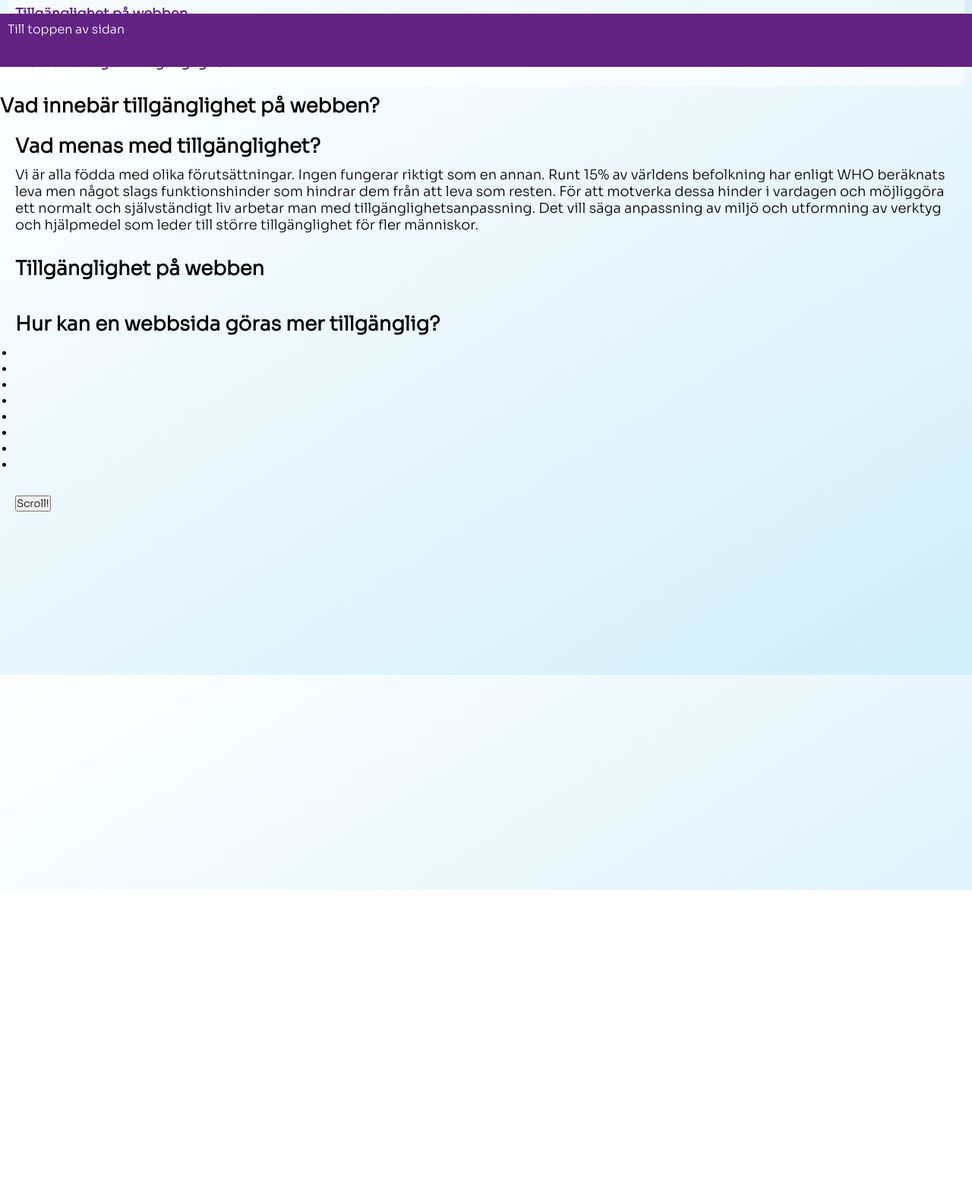
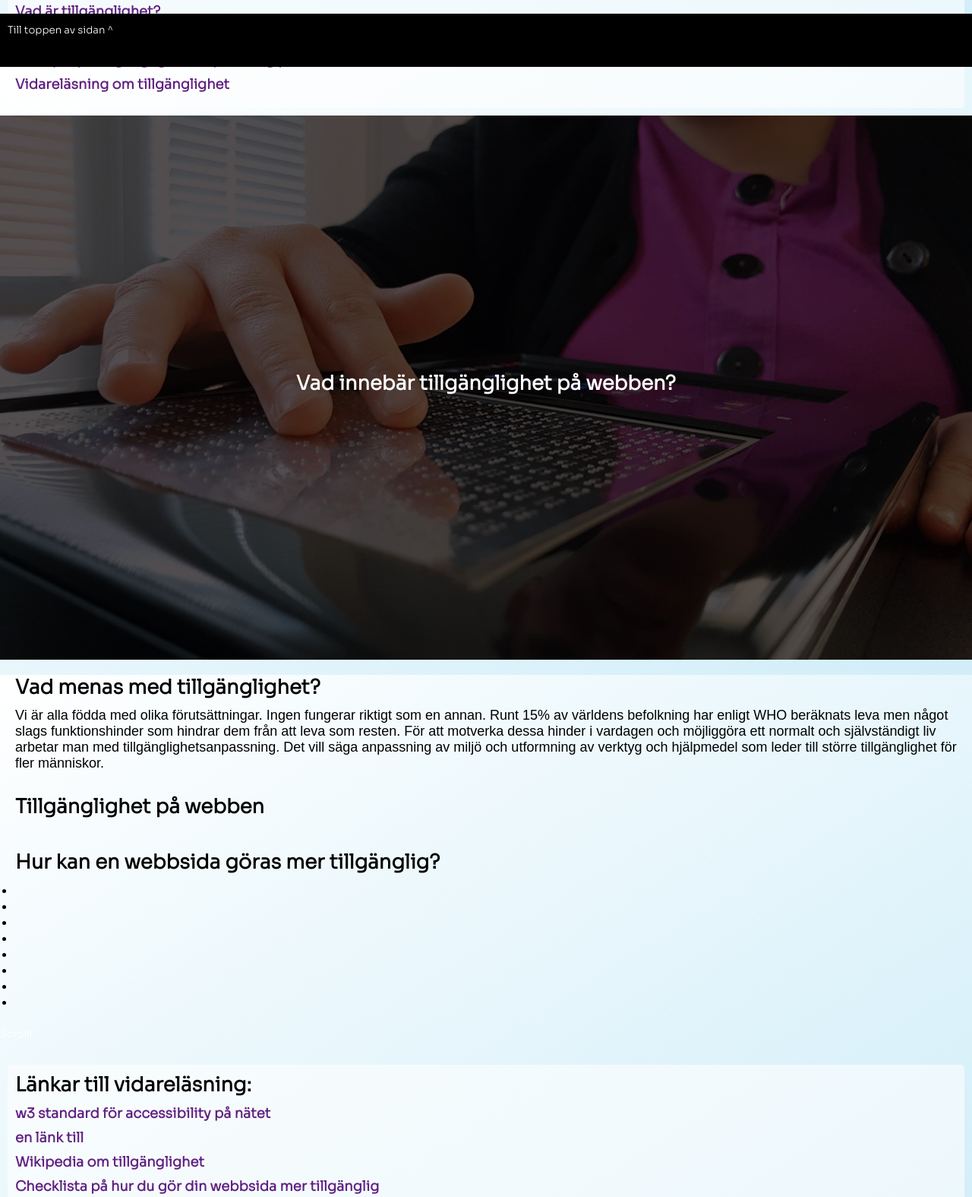
Before and after one commit to BannaHinder/About-Web-Accessibility, a plain HTML site: page index.html in a window 1280 px wide. Shown: the part 712-2287 px from the top of the page at 76% size. Before the commit the page ends 1883 px from the top, so only its background shows below. Drawn offline with Linux system fonts and the light colour scheme; a web font is replaced by a local one.

Commit message:
aaaaaaaaaah

```diff
--- a/index.html
+++ b/index.html
@@ -19,7 +19,7 @@
       <h1>Tillgänglighet på Webben</h1>
       <img src="pic/loving-hands.jpg" alt="hands reaching up" />
     </header>
-    <p>Klicka på länkarna nedan för att navigera till motsvarande stycke!</p>
+    <p class="main-style">Klicka på länkarna nedan för att navigera till motsvarande stycke!</p>
     <nav class="navbar main-style">
       <a href="#">Vad är tillgänglighet?</a>
       <a href="#">Tillgänglighet på webben</a>
@@ -48,7 +48,11 @@
       </article>
       <article class="main-style">
         <h3>Tillgänglighet på webben</h3>
-        <section></section>
+        <section>
+          <p>
+
+          </p>
+        </section>
       </article>
       <article class="main-style">
         <h3>Hur kan en webbsida göras mer tillgänglig?</h3>
@@ -65,11 +69,21 @@
           </ul>
         </section>
       </article>
-      <aside class="main-style">
-        <button onclick="scrollWin()">Scroll!</button><br /><br />
-      </aside>
+      <button >Scroll!</button><br /><br />
     </main>
-    <footer>Till toppen av sidan</footer>
+    <aside class="main-style navbar">
+      <h2>Länkar till vidareläsning:</h2>
+      <a href="https://www.w3.org/standards/webdesign/accessibility ">w3 standard för accessibility på nätet</a>
+      <a href="https://www.w3.org/TR/WCAG21/ ">en länk till</a>
+      <a href="https://en.wikipedia.org/wiki/Web_accessibility">Wikipedia om tillgänglighet</a>
+      <a href="https://webbriktlinjer.se/wcag/?checklista "> Checklista på hur du gör din webbsida mer tillgänglig</a>
+
+
+    </aside>
+    <footer>
+      <button onclick="scrollWin()">Till toppen av sidan ^</button>
+
+    </footer>
     <script src="script.js"></script>
   </body>
 </html>
--- a/script.js
+++ b/script.js
@@ -1,4 +1,5 @@
 
   function scrollWin() {
-    window.scrollTo(0, 500);
+    window.scrollTo(0, 0);
+
   }
--- a/styles/style.scss
+++ b/styles/style.scss
@@ -2,17 +2,25 @@
   @media  (min-width:550px){
   @content
   }
+}
+@mixin flex-center-center{
+  display:flex;
+  justify-content: center;
+  align-items: center;
 }
 $color1: #612282;
 $color2: #179f95;
 $color3: #9dd9f4;
 $color4: #e0017c;
 
+html {
+  scroll-behavior: smooth;
+}
 * {
   margin: 0;
   padding: 0;
-  font-family: "Shippori Antique B1", sans-serif;
   font-family: "Sora", sans-serif;
+
 }
 h1 {
   font-size: 36px;
@@ -26,6 +34,8 @@ h3 {
 }
 p {
   font-size: 18px;
+
+  font-family: "Shippori Antique B1", sans-serif;
 }
 
 body {
@@ -55,21 +65,27 @@ a {
   margin-bottom: 10px;
   font-weight: bold;
 }
-nav {
+.navbar {
   display: flex;
   flex-direction: column;
   align-items: flex-start;
   background: #ffffff99;
 }
 .pic{
-  background: url("pic/accessibility-image.jpg") no-repeat right top;
-
+  background-image: url("../pic/braille.jpeg");
+  background-size: cover;
+  height: 56vw;
+ @include flex-center-center();
+}
+.ma{
+  color: white;
+  text-align: center;
 }
 footer {
   position: fixed;
   left: 0;
   bottom: 0;
-  background: #612282;
+  background: #000000;
   color: white;
   height: 50px;
   padding: 10px;
@@ -78,3 +94,9 @@ footer {
 aside {
   height: 500px;
 }
+button{
+  border-style: none;
+  text-decoration: none;
+  background:none;
+  color:white;
+}
```
Also changed, not shown: pic/background-pic.jfif (added), pic/braille.jpeg (added), styles/style.css, 1 other file.
